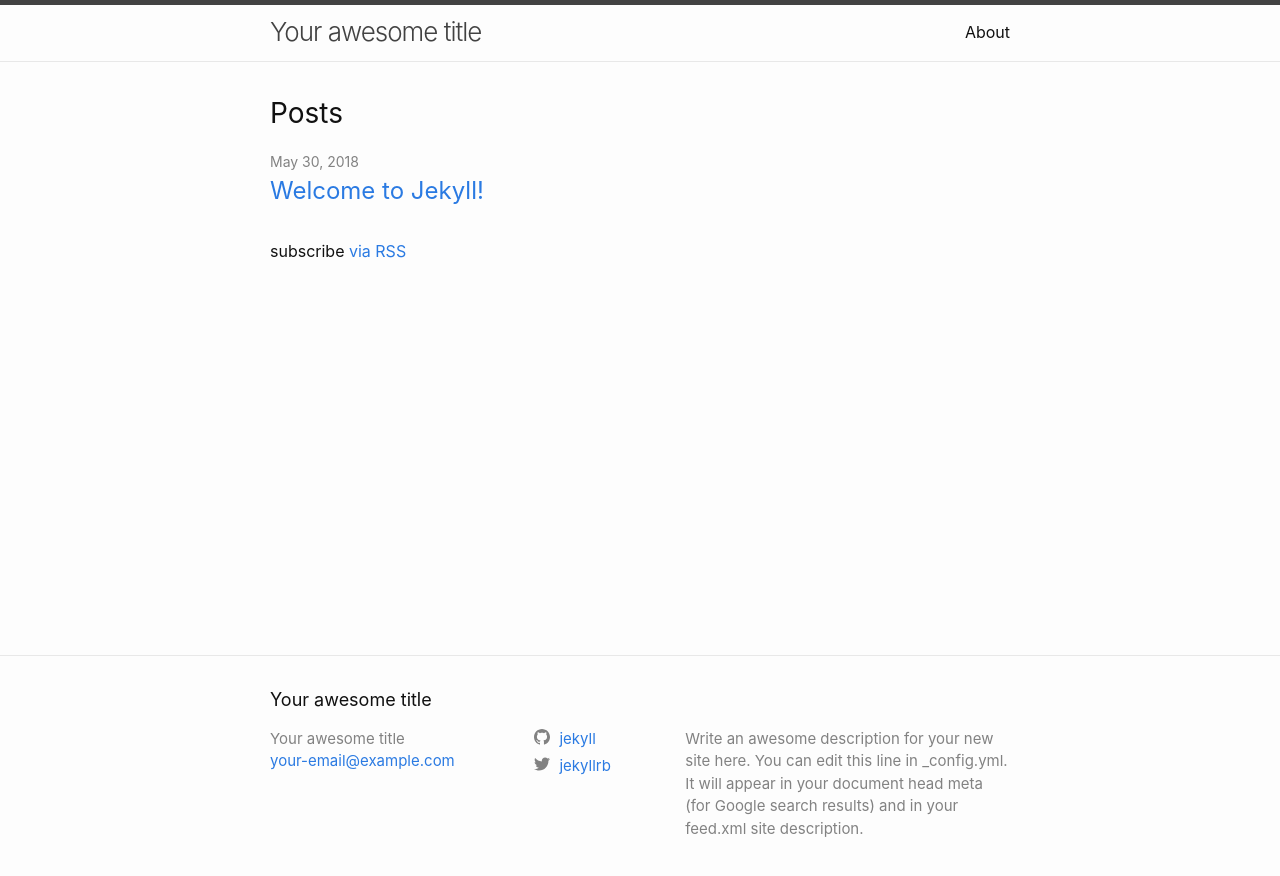
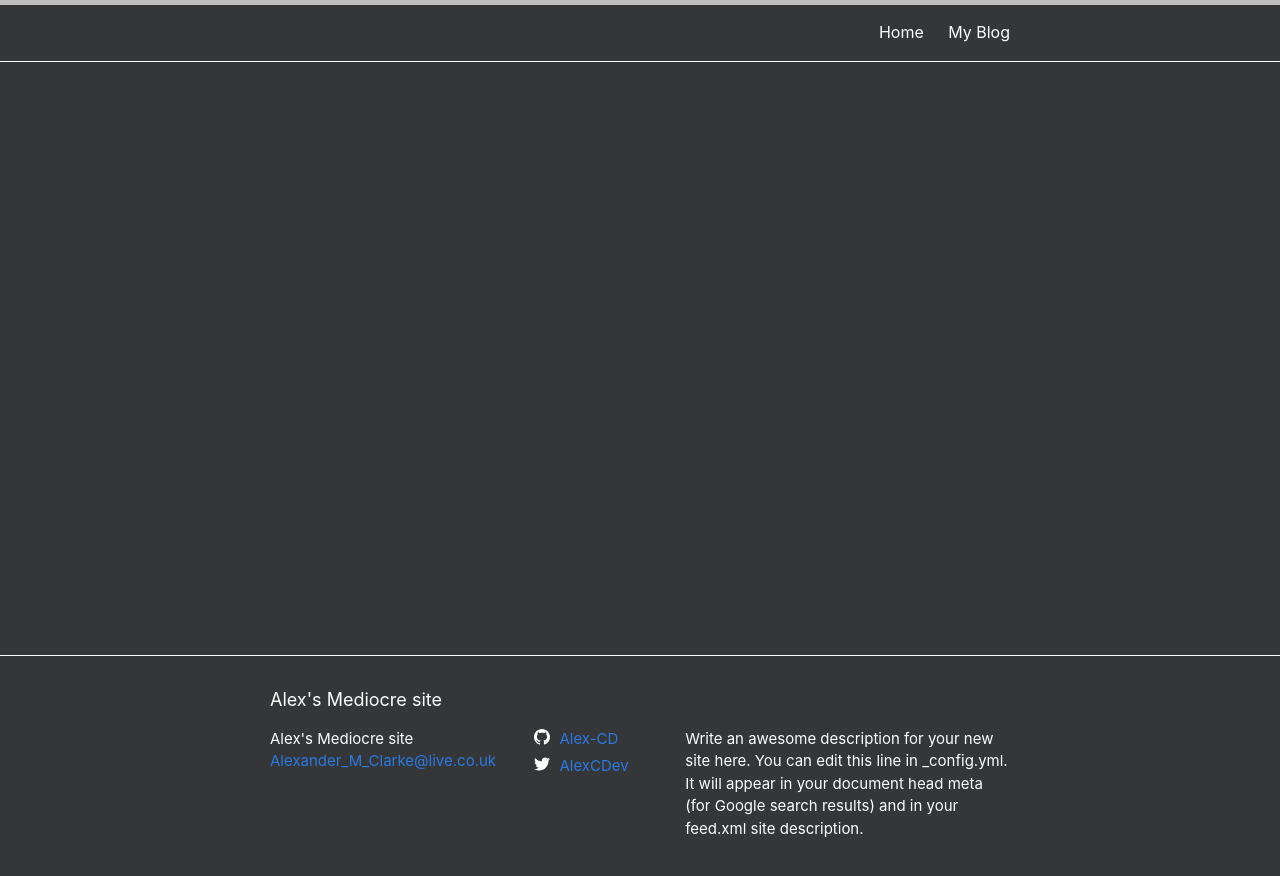
Before and after one commit to Alex-CD/alexcdev-site, a Jekyll site: the page built from index.md, in a window 1280 px wide. Shown: the top 876 px of the page. Built offline with Jekyll 4.4.1, drawn with Linux system fonts in a browser that asks for light colours.

Commit message:
Add blog, modify theming slightly

```diff
--- a/_config.yml
+++ b/_config.yml
@@ -1,34 +1,21 @@
-# Welcome to Jekyll!
-#
-# This config file is meant for settings that affect your whole blog, values
-# which you are expected to set up once and rarely edit after that. If you find
-# yourself editing this file very often, consider using Jekyll's data files
-# feature for the data you need to update frequently.
-#
 # For technical reasons, this file is *NOT* reloaded automatically when you use
 # 'bundle exec jekyll serve'. If you change this file, please restart the server process.
 
 # Site settings
-# These are used to personalize your new site. If you look in the HTML files,
-# you will see them accessed via {{ site.title }}, {{ site.email }}, and so on.
-# You can create any custom variable you would like, and they will be accessible
-# in the templates via {{ site.myvariable }}.
-title: Your awesome title
-email: your-email@example.com
+title: Alex's Mediocre site
+email: Alexander_M_Clarke@live.co.uk
 description: >- # this means to ignore newlines until "baseurl:"
   Write an awesome description for your new site here. You can edit this
   line in _config.yml. It will appear in your document head meta (for
   Google search results) and in your feed.xml site description.
 baseurl: "" # the subpath of your site, e.g. /blog
 url: "" # the base hostname & protocol for your site, e.g. http://example.com
-twitter_username: jekyllrb
-github_username:  jekyll
+twitter_username: AlexCDev
+github_username:  Alex-CD
 
 # Build settings
 markdown: kramdown
 theme: minima
-plugins:
-  - jekyll-feed
 
 # Exclude from processing.
 # The following items will not be processed, by default. Create a custom list
--- a/_includes/header.html
+++ b/_includes/header.html
@@ -1,11 +1,6 @@
 <header class="site-header" role="banner">
 
   <div class="wrapper">
-    {%- assign default_paths = site.pages | map: "path" -%}
-    {%- assign page_paths = site.header_pages | default: default_paths -%}
-    <a class="site-title" rel="author" href="{{ "/" | relative_url }}">{{ site.title | escape }}</a>
-
-    {%- if page_paths -%}
       <nav class="site-nav">
         <input type="checkbox" id="nav-trigger" class="nav-trigger" />
         <label for="nav-trigger">
@@ -17,14 +12,10 @@
         </label>
 
         <div class="trigger">
-          {%- for path in page_paths -%}
-            {%- assign my_page = site.pages | where: "path", path | first -%}
-            {%- if my_page.title -%}
-            <a class="page-link" href="{{ my_page.url | relative_url }}">{{ my_page.title | escape }}</a>
-            {%- endif -%}
-          {%- endfor -%}
+          <a class="page-link" href="/">Home</a>
+          <a class="page-link" href="/blog.html">My Blog</a>
+
         </div>
       </nav>
-    {%- endif -%}
   </div>
 </header>
--- a/_layouts/home.html
+++ b/_layouts/home.html
@@ -9,26 +9,4 @@
 
   {{ content }}
 
-  {%- if site.posts.size > 0 -%}
-    <h2 class="post-list-heading">{{ page.list_title | default: "Posts" }}</h2>
-    <ul class="post-list">
-      {%- for post in site.posts -%}
-      <li>
-        {%- assign date_format = site.minima.date_format | default: "%b %-d, %Y" -%}
-        <span class="post-meta">{{ post.date | date: date_format }}</span>
-        <h3>
-          <a class="post-link" href="{{ post.url | relative_url }}">
-            {{ post.title | escape }}
-          </a>
-        </h3>
-        {%- if site.show_excerpts -%}
-          {{ post.excerpt }}
-        {%- endif -%}
-      </li>
-      {%- endfor -%}
-    </ul>
-
-    <p class="rss-subscribe">subscribe <a href="{{ "/feed.xml" | relative_url }}">via RSS</a></p>
-  {%- endif -%}
-
 </div>
--- a/_sass/minima.scss
+++ b/_sass/minima.scss
@@ -1,7 +1,6 @@
 @charset "utf-8";
 
 // Define defaults for each variable.
-
 $base-font-family: -apple-system, BlinkMacSystemFont, "Segoe UI", Roboto, Helvetica, Arial, sans-serif, "Apple Color Emoji", "Segoe UI Emoji", "Segoe UI Symbol" !default;
 $base-font-size:   16px !default;
 $base-font-weight: 400 !default;
@@ -10,11 +9,11 @@
 
 $spacing-unit:     30px !default;
 
-$text-color:       #111 !default;
-$background-color: #fdfdfd !default;
+$text-color:       #ffffff !default;
+$background-color: #353638 !default;
 $brand-color:      #2a7ae2 !default;
 
-$grey-color:       #828282 !default;
+$grey-color:       #ffffff !default;
 $grey-color-light: lighten($grey-color, 40%) !default;
 $grey-color-dark:  darken($grey-color, 25%) !default;
 
```
Also changed, not shown: _blog/index.html (added, +25 -0 lines).
